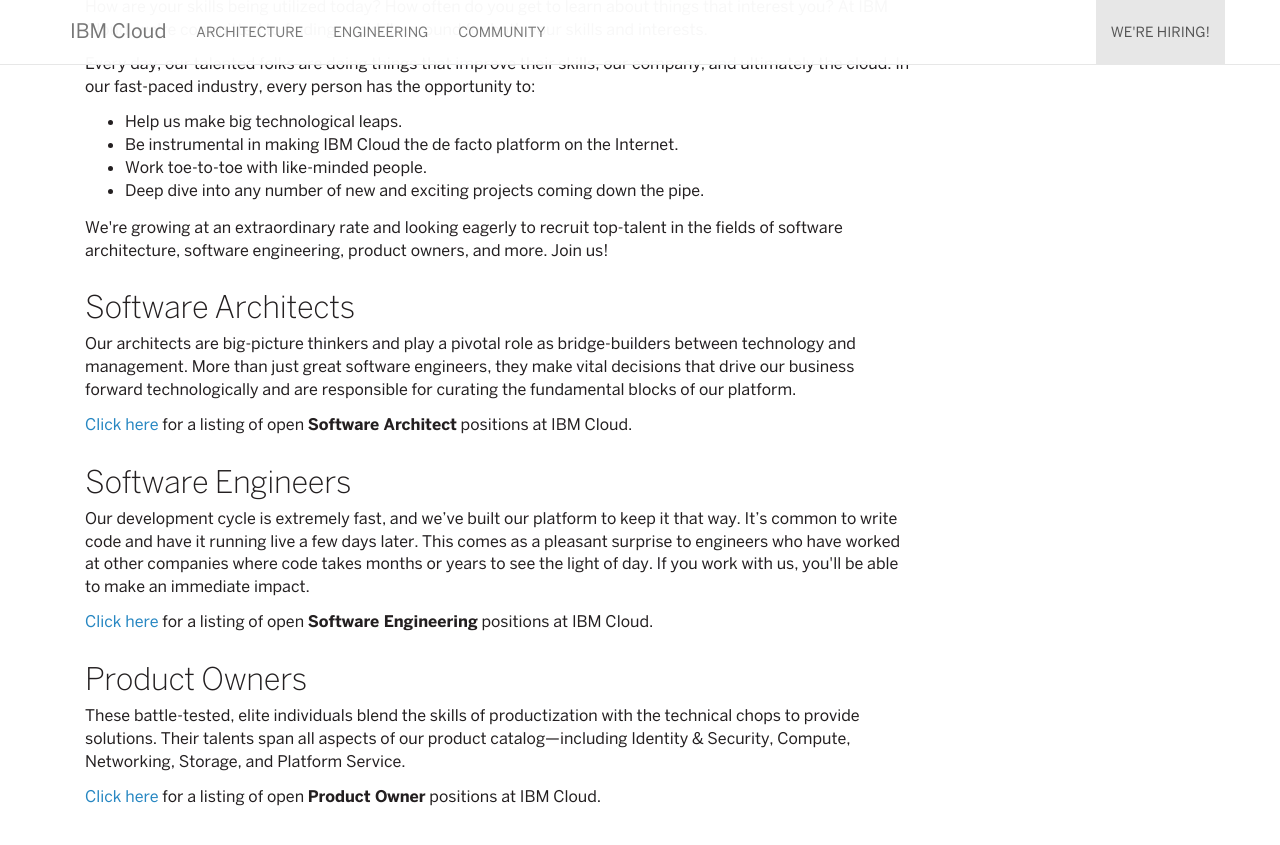
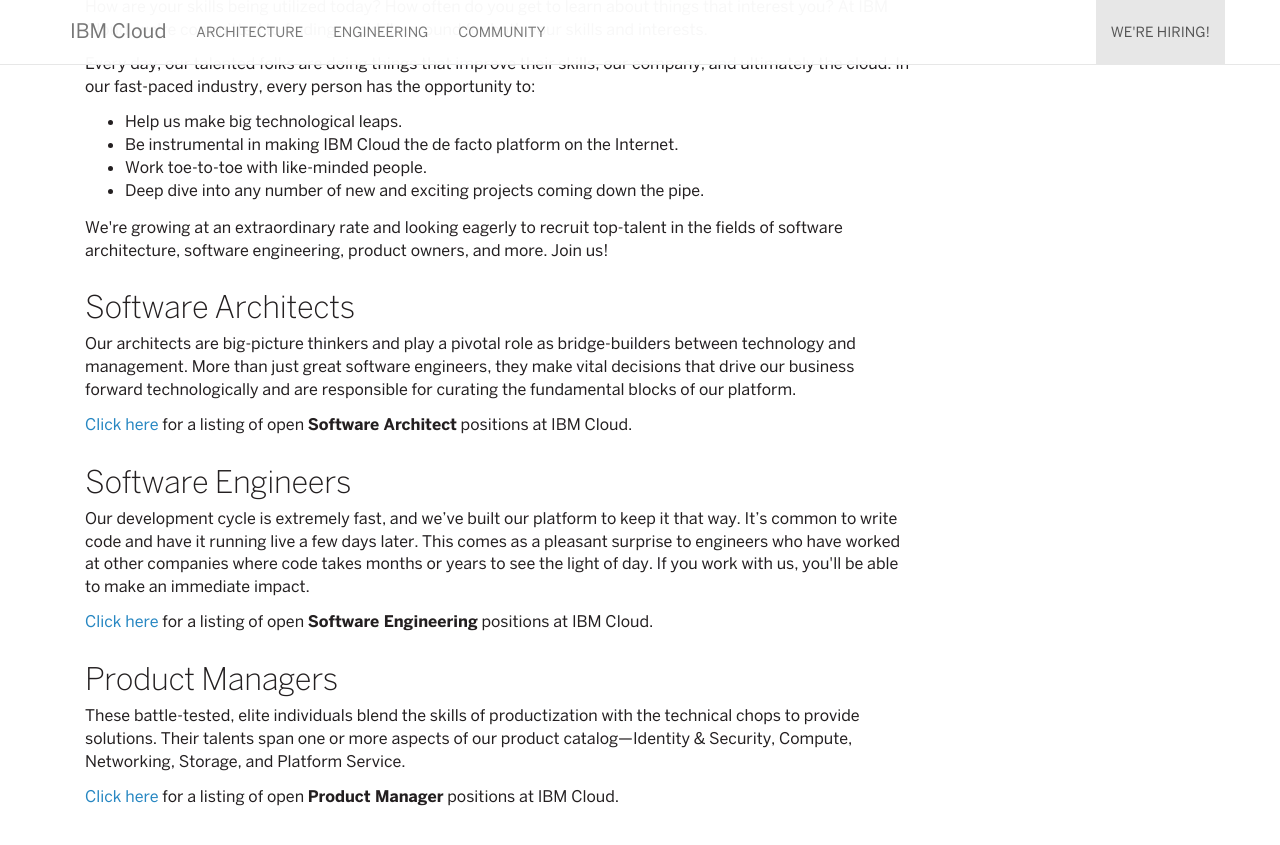
Before and after one commit to caleorourke/blue, a Jekyll site: the page built from index.html, in a window 1280 px wide and 900 px high, scrolled down 3810 px. Shown: the top 845 px of the window. Built offline with Jekyll 4.4.1, drawn with Linux system fonts in a browser that asks for light colours.

Commit message:
update Product Manager section

```diff
--- a/index.html
+++ b/index.html
@@ -211,13 +211,13 @@
 
             <p><a href="https://jobs3.netmedia1.com/cp/faces/search_results?adv=true&keywords=engineer+softlayer&continent_id=3&country_id=50&city_id=11983&category_ext_id=120&master_bu_id=108&anylocation=0" target="_blank">Click here</a> for a listing of open <strong>Software Engineering</strong> positions at IBM Cloud.</p>
 
-          <h3>Product Owners</h3>
+          <h3>Product Managers</h3>
 
-            <p>These battle-tested, elite individuals blend the skills of productization with the technical chops to provide solutions. Their talents span all aspects of our product catalog&mdash;including Identity &amp; Security, Compute, Networking, Storage, and Platform Service.</p>
+            <p>These battle-tested, elite individuals blend the skills of productization with the technical chops to provide solutions. Their talents span one or more aspects of our product catalog&mdash;Identity &amp; Security, Compute, Networking, Storage, and Platform Service.</p>
 
             <!-- <p>These battle-tested, elite individuals blend the skills of Operations with the technical chops to provide solutions. Their talents span all aspects of system administration and engineering&mdash;including automation, hardware, operating systems, virtualization, networking, storage and security.</p> -->
 
-            <p><a href="https://jobs3.netmedia1.com/cp/faces/search_results?adv=true&keywords=product+softlayer&continent_id=3&country_id=50&city_id=11983&category_ext_id=120&master_bu_id=108&anylocation=0" target="_blank">Click here</a> for a listing of open <strong>Product Owner</strong> positions at IBM Cloud.</p>
+            <p><a href="https://jobs3.netmedia1.com/cp/faces/search_results?adv=true&keywords=product+softlayer&continent_id=3&country_id=50&city_id=11983&category_ext_id=120&master_bu_id=108&anylocation=0" target="_blank">Click here</a> for a listing of open <strong>Product Manager</strong> positions at IBM Cloud.</p>
           <!-- End Content -->
 
         </div>
```
